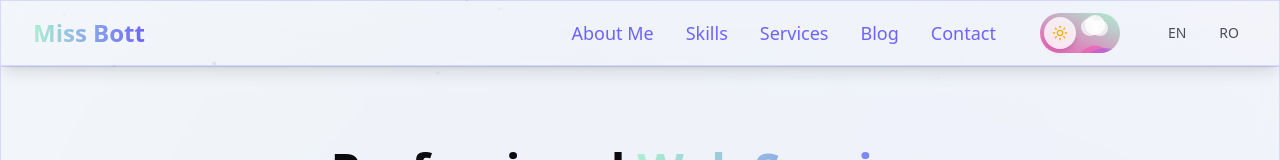
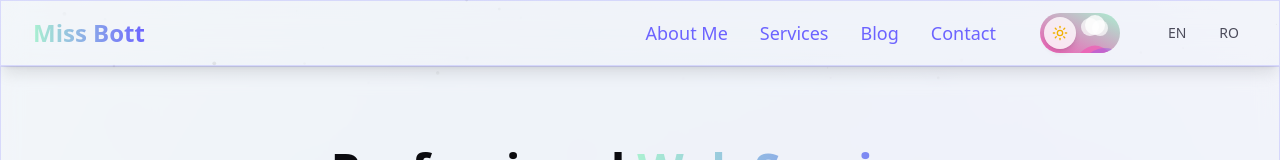
Before and after one commit to petra66orii/personal-portfolio, a React (Vite) app in the folder frontend/: page /services in a window 1280 px wide. Shown: the top 160 px of the page. Built offline with nearby package versions, Linux system fonts and the light colour scheme; no server answers.

Commit message:
Remove skills from navbar

```diff
--- a/frontend/src/components/Navbar.tsx
+++ b/frontend/src/components/Navbar.tsx
@@ -30,11 +30,6 @@ const Navbar = ({ isDark, setIsDark }: NavbarProps) => {
             <NavItem
               to="/"
               label={t("navbar.about")}
-              onClick={() => setIsOpen(false)}
-            />
-            <NavItem
-              to="/skills"
-              label={t("navbar.skills")}
               onClick={() => setIsOpen(false)}
             />
             <NavItem
```
